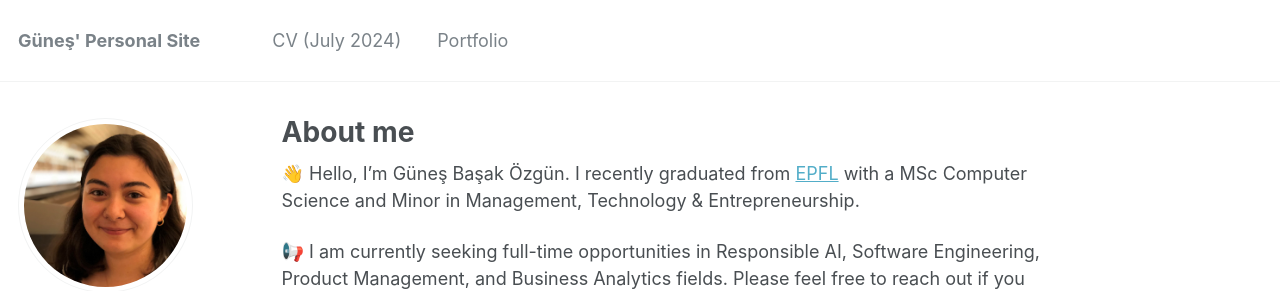
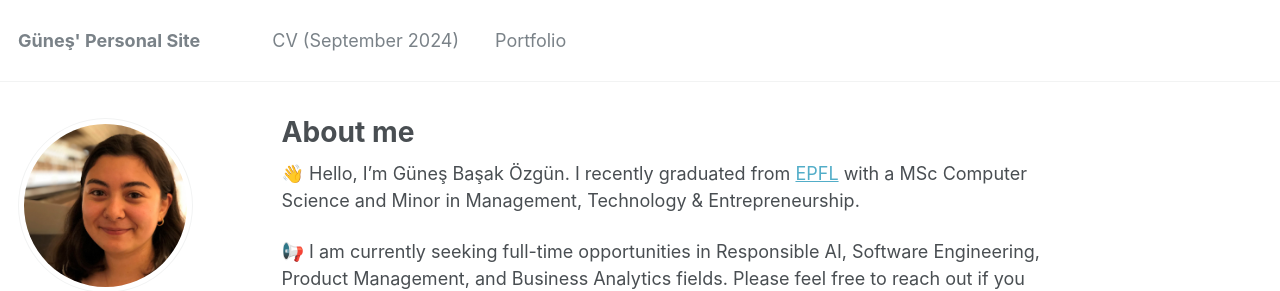
Before and after one commit to gozgun/gozgun.github.io, a Jekyll site: the page built from _pages/about.md, in a window 1280 px wide. Shown: the top 291 px of the page. Built offline with Jekyll 4.4.1, drawn with Linux system fonts in a browser that asks for light colours.

Commit message:
Update navigation.yml

```diff
--- a/_data/navigation.yml
+++ b/_data/navigation.yml
@@ -1,6 +1,6 @@
 # main links links
 main:
-  - title: "CV (July 2024)"
+  - title: "CV (September 2024)"
     url: /files/gunesozgun_cv_2024.pdf
 
   - title: "Portfolio"
```
